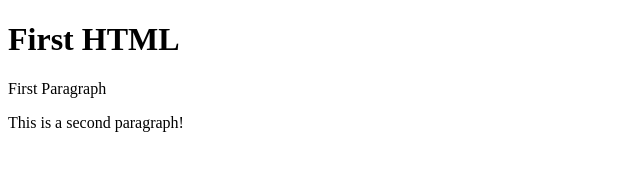
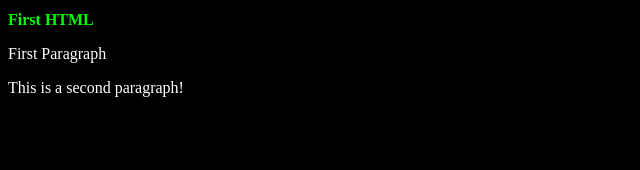
Before and after one commit to carlosdanieldrury/html-basics, a plain HTML site: page first-html/index.html in a window 1280 px wide. Shown: the whole page, without its empty margins (0-640 px from the left). Drawn offline with Linux system fonts and the light colour scheme.

Commit message:
Added style

```diff
--- a/first-html/index.html
+++ b/first-html/index.html
@@ -3,6 +3,7 @@
 <head>
     <title>First HTML</title>
     <meta charset="UTF-8">
+    <link rel="stylesheet" href="style.css">
 </head>
 <body>
         <h1>First HTML</h1>
--- /dev/null
+++ b/first-html/style.css
@@ -0,0 +1,12 @@
+body {
+    background-color: black;
+}
+
+h1 {
+    font-size: 16px;
+    color: lime;
+}
+
+p {
+    color: white;
+}
```
